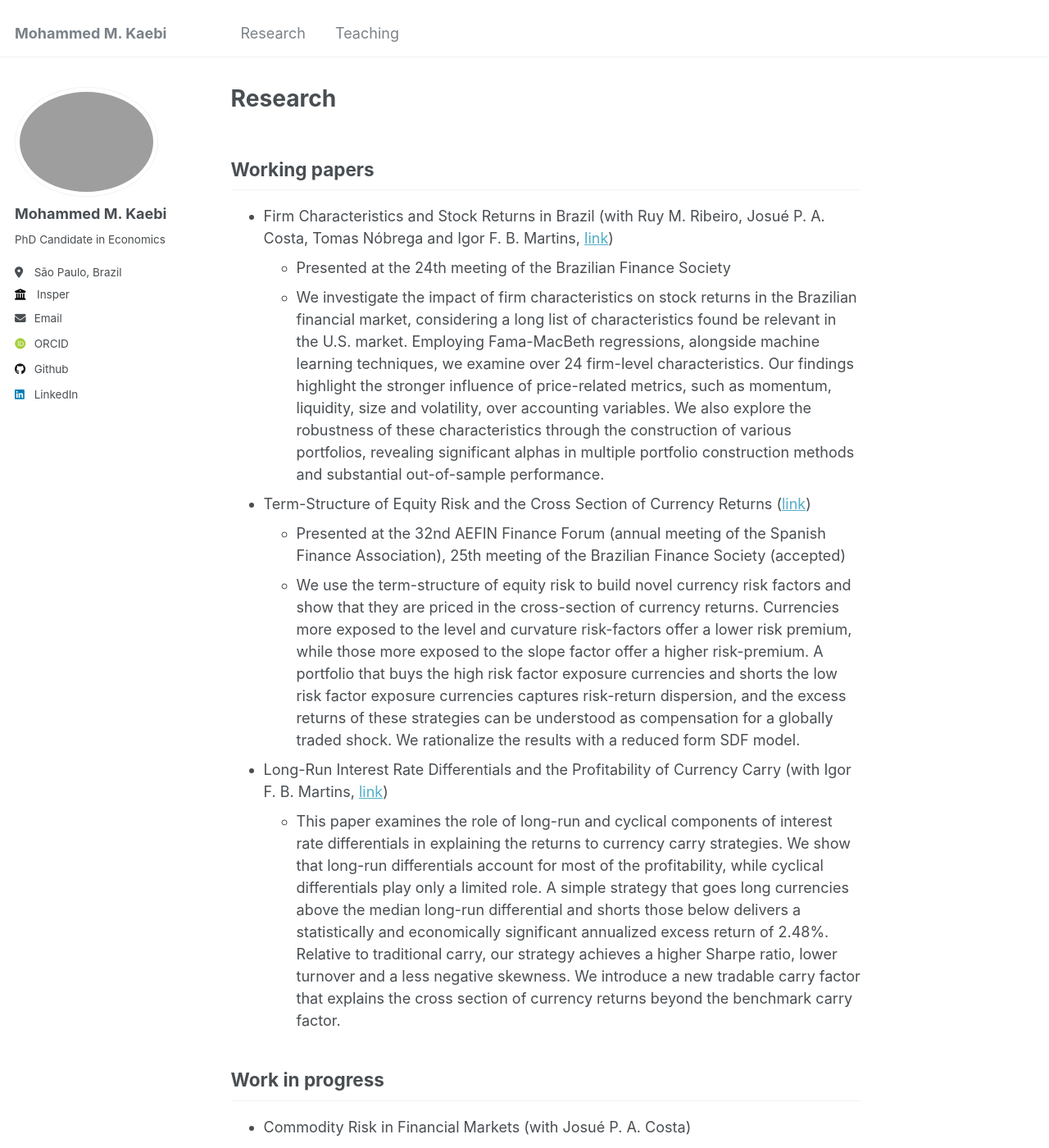
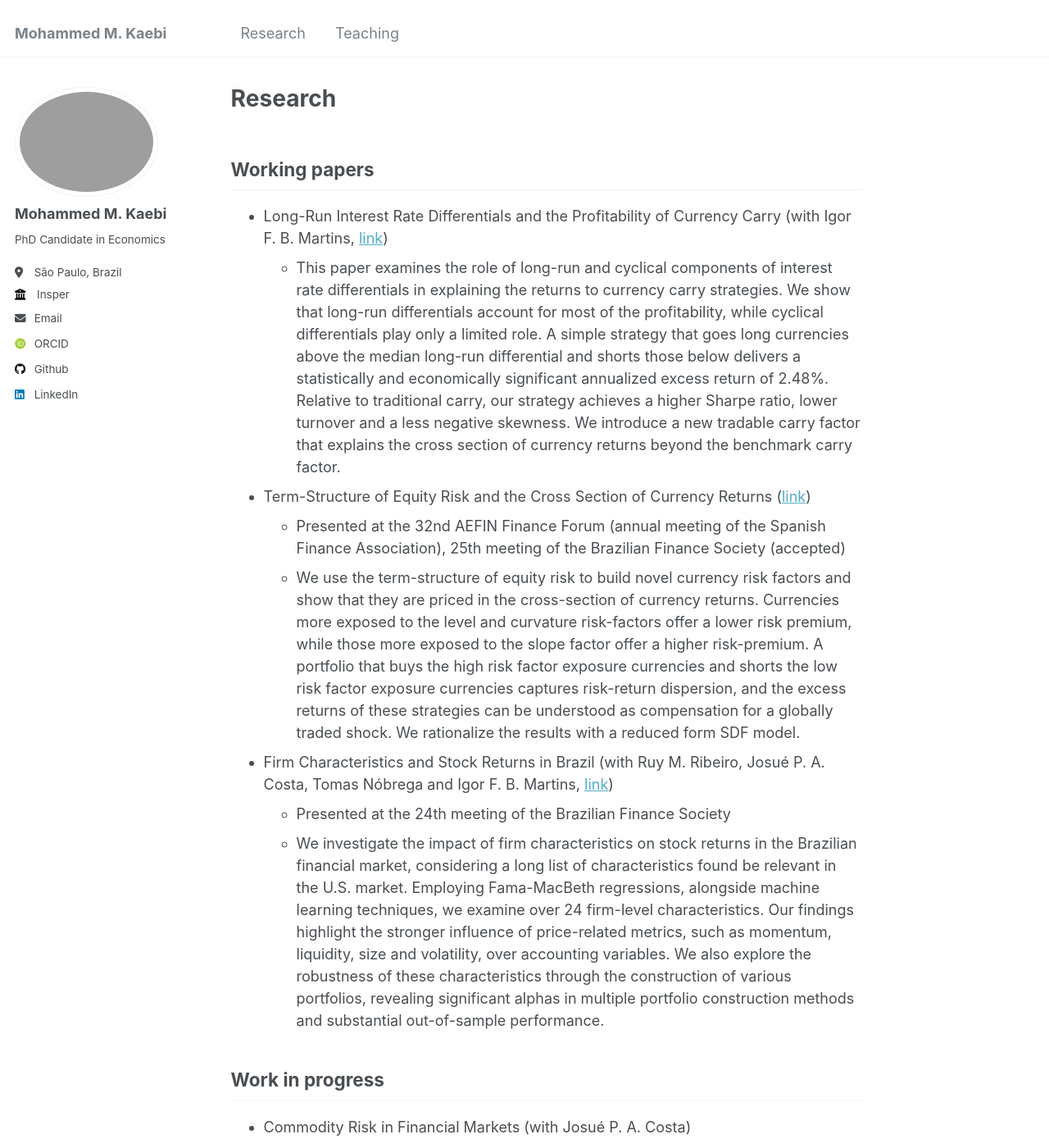
Before and after one commit to mkaebi/mkaebi.github.io, a Jekyll site: the page built from _pages/research.md, in a window 1280 px wide and 1400 px high. Shown: the whole window at 82% size. Built offline with Jekyll 4.4.1, drawn with Linux system fonts in a browser that asks for light colours; some web fonts are replaced.

```diff
--- a/_pages/research.md
+++ b/_pages/research.md
@@ -8,14 +8,14 @@ redirect_from:
 ---
 
 ## Working papers
+* Long-Run Interest Rate Differentials and the Profitability of Currency Carry (with Igor F. B. Martins, [link](https://swopec.hhs.se/oruesi/abs/oruesi2025_010.htm))
+  * This paper examines the role of long-run and cyclical components of interest rate differentials in explaining the returns to currency carry strategies. We show that long-run differentials account for most of the profitability, while cyclical differentials play only a limited role. A simple strategy that goes long currencies above the median long-run differential and shorts those below delivers a statistically and economically significant annualized excess return of 2.48%. Relative to traditional carry, our strategy achieves a higher Sharpe ratio, lower turnover and a less negative skewness. We introduce a new tradable carry factor that explains the cross section of currency returns beyond the benchmark carry factor.
+* Term-Structure of Equity Risk and the Cross Section of Currency Returns ([link](https://dx.doi.org/10.2139/ssrn.5363287))
+  * Presented at the 32nd AEFIN Finance Forum (annual meeting of the Spanish Finance Association), 25th meeting of the Brazilian Finance Society (accepted)
+  * We use the term-structure of equity risk to build novel currency risk factors and show that they are priced in the cross-section of currency returns. Currencies more exposed to the level and curvature risk-factors offer a lower risk premium, while those more exposed to the slope factor offer a higher risk-premium. A portfolio that buys the high risk factor exposure currencies and shorts the low risk factor exposure currencies captures risk-return dispersion, and the excess returns of these strategies can be understood as compensation for a globally traded shock. We rationalize the results with a reduced form SDF model.
 * Firm Characteristics and Stock Returns in Brazil (with Ruy M. Ribeiro, Josué P. A. Costa,  Tomas Nóbrega and Igor F. B. Martins, [link](https://dx.doi.org/10.2139/ssrn.4801117))
   * Presented at the 24th meeting of the Brazilian Finance Society
   * We investigate the impact of firm characteristics on stock returns in the Brazilian financial market, considering a long list of characteristics found be relevant in the U.S. market. Employing Fama-MacBeth regressions, alongside machine learning techniques, we examine over 24 firm-level characteristics. Our findings highlight the stronger influence of price-related metrics, such as momentum, liquidity, size and volatility, over accounting variables. We also explore the robustness of these characteristics through the construction of various portfolios, revealing significant alphas in multiple portfolio construction methods and substantial out-of-sample performance.
-* Term-Structure of Equity Risk and the Cross Section of Currency Returns ([link](https://dx.doi.org/10.2139/ssrn.5363287))
-  * Presented at the 32nd AEFIN Finance Forum (annual meeting of the Spanish Finance Association), 25th meeting of the Brazilian Finance Society (accepted)
-  * We use the term-structure of equity risk to build novel currency risk factors and show that they are priced in the cross-section of currency returns. Currencies more exposed to the level and curvature risk-factors offer a lower risk premium, while those more exposed to the slope factor offer a higher risk-premium. A portfolio that buys the high risk factor exposure currencies and shorts the low risk factor exposure currencies captures risk-return dispersion, and the excess returns of these strategies can be understood as compensation for a globally traded shock. We rationalize the results with a reduced form SDF model.
-* Long-Run Interest Rate Differentials and the Profitability of Currency Carry (with Igor F. B. Martins, [link](https://swopec.hhs.se/oruesi/abs/oruesi2025_010.htm))
-  * This paper examines the role of long-run and cyclical components of interest rate differentials in explaining the returns to currency carry strategies. We show that long-run differentials account for most of the profitability, while cyclical differentials play only a limited role. A simple strategy that goes long currencies above the median long-run differential and shorts those below delivers a statistically and economically significant annualized excess return of 2.48%. Relative to traditional carry, our strategy achieves a higher Sharpe ratio, lower turnover and a less negative skewness. We introduce a new tradable carry factor that explains the cross section of currency returns beyond the benchmark carry factor.
 
 ## Work in progress
 
```
